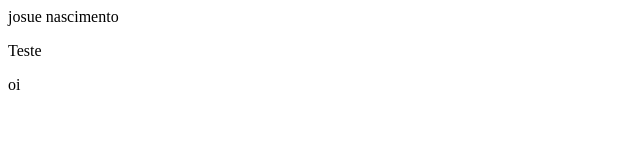
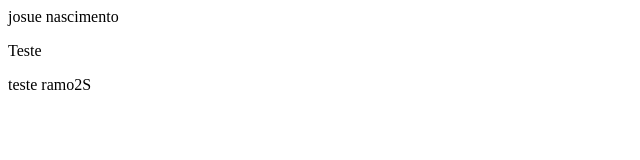
Before and after one commit to josuealvirrubro/Teste, a plain HTML site: page index2.html in a window 1280 px wide. Shown: the full height of the page, 0-640 px from the left. Drawn offline with Linux system fonts and the light colour scheme.

Commit message:
esse envio no 2

```diff
--- a/index2.html
+++ b/index2.html
@@ -5,6 +5,6 @@
 <body>
 	<p>josue nascimento</p>
 	<p>Teste</p>
-	oi
+	  teste ramo2S
 </body>
 </html>
```
